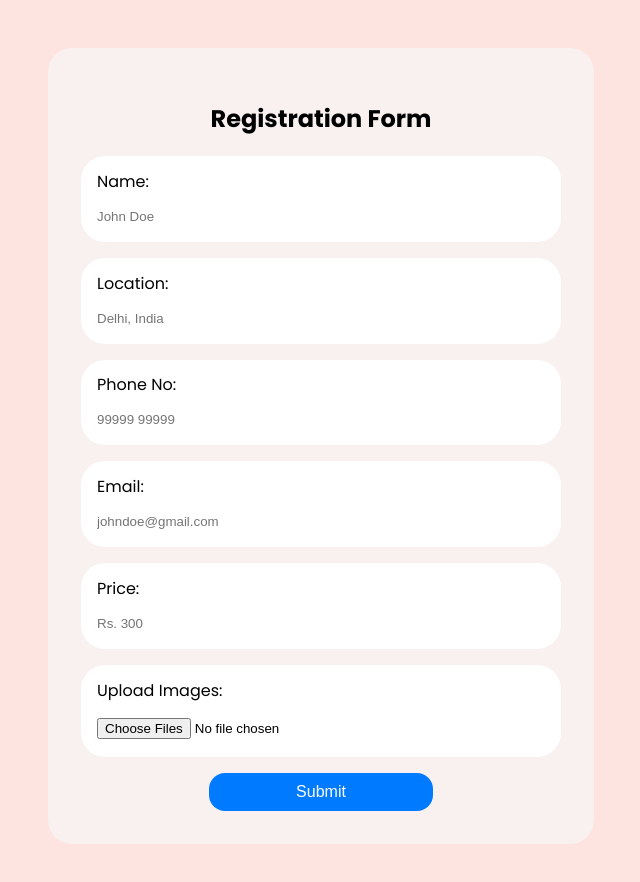
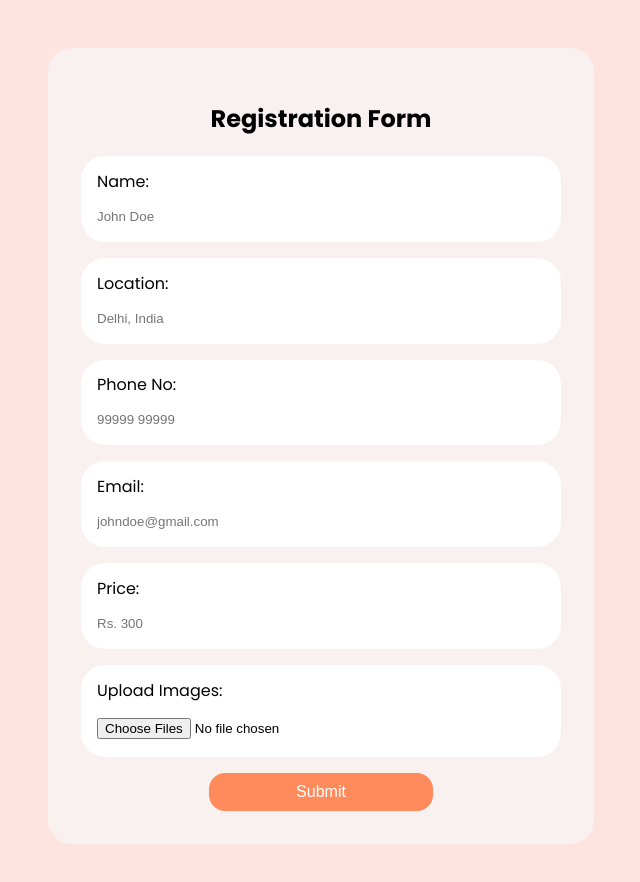
Before and after one commit to dibya-roy-sundar/ORENTAL, a React (Vite) app in the folder client/: page /officeadd in a window 1280 px wide. Shown: the top 882 px of the page, without its empty margins (319-959 px from the left). Built offline with nearby package versions, Linux system fonts and the light colour scheme.

Commit message:
updated css

```diff
--- a/client/src/Components/Addoffice/Addoffice.scss
+++ b/client/src/Components/Addoffice/Addoffice.scss
@@ -67,7 +67,7 @@ html, body{
     }
 
     button {
-        background-color: #007bff;
+        background-color: #ff8b5d;
         color: #fff;
         border: none;
         width: 14rem;
@@ -77,9 +77,10 @@ html, body{
         border-radius: 1rem;
         cursor: pointer;
         transition: background-color 0.3s ease;
+        // background-color: #ff5618;
 
         &:hover {
-            background-color: #0056b3;
+            background-color: #ff6f36;
         }
     }
 
```
